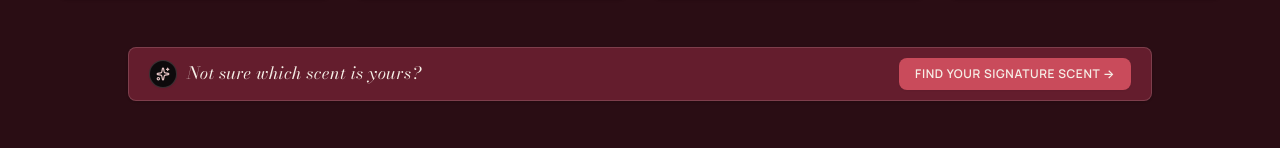
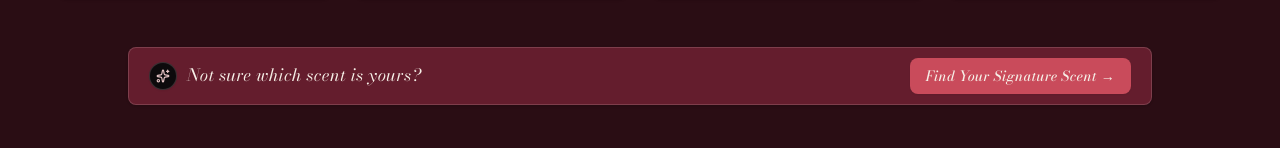
Before and after one commit to Jagrut-Shah/PF, a React (Vite) app: page / in a window 1280 px wide. Shown: the part 295-443 px from the top of the page. Built offline with nearby package versions, Linux system fonts and the light colour scheme; no server answers; a web font is replaced by a local one.

Commit message:
style: update Find Your Signature Scent font to Bodoni Moda Italic Serif

```diff
--- a/src/components/home/SignatureCtaBanner.jsx
+++ b/src/components/home/SignatureCtaBanner.jsx
@@ -3,7 +3,7 @@ import { Sparkles } from 'lucide-react';
 import MainContainer from '../ui/MainContainer';
 
 /**
- * SignatureCtaBanner Component — Compact CTA Banner with Italic Serif Title & Sleek Micro Button
+ * SignatureCtaBanner Component — Compact CTA Banner with Italic Serif Title & Italic CTA Font
  */
 export default function SignatureCtaBanner() {
   const scrollToFinder = (e) => {
@@ -32,7 +32,7 @@ export default function SignatureCtaBanner() {
           <a
             href="#scent-finder"
             onClick={scrollToFinder}
-            className="inline-flex items-center justify-center gap-1.5 bg-[#C94B5B] hover:bg-[#B03D4C] active:scale-[0.98] text-[#F6EFE7] px-4 py-1.5 sm:py-2 rounded-lg font-sans text-[11px] sm:text-xs font-semibold tracking-wider uppercase transition-all duration-200 shrink-0 shadow-xs w-full sm:w-auto text-center"
+            className="inline-flex items-center justify-center gap-1.5 bg-[#C94B5B] hover:bg-[#B03D4C] active:scale-[0.98] text-[#F6EFE7] px-4 py-1.5 sm:py-2 rounded-lg font-serif italic text-xs sm:text-sm font-medium tracking-wide transition-all duration-200 shrink-0 shadow-xs w-full sm:w-auto text-center"
           >
             <span>Find Your Signature Scent →</span>
           </a>
```
